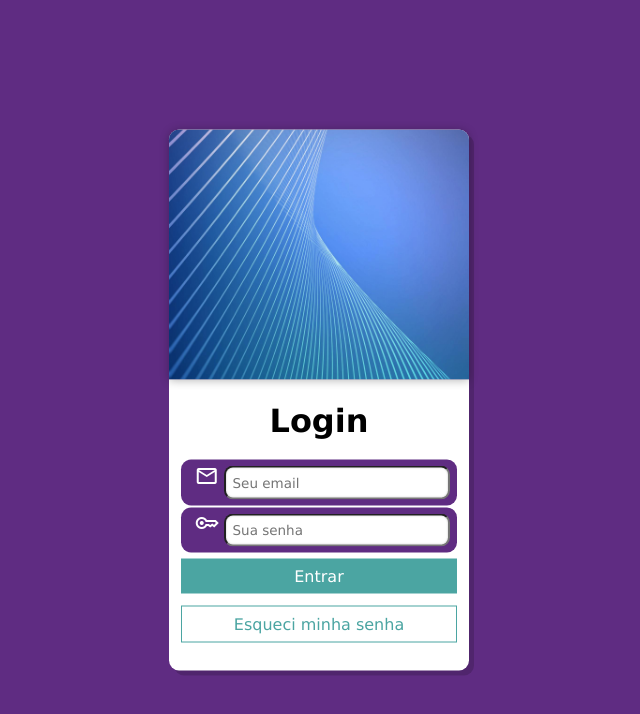
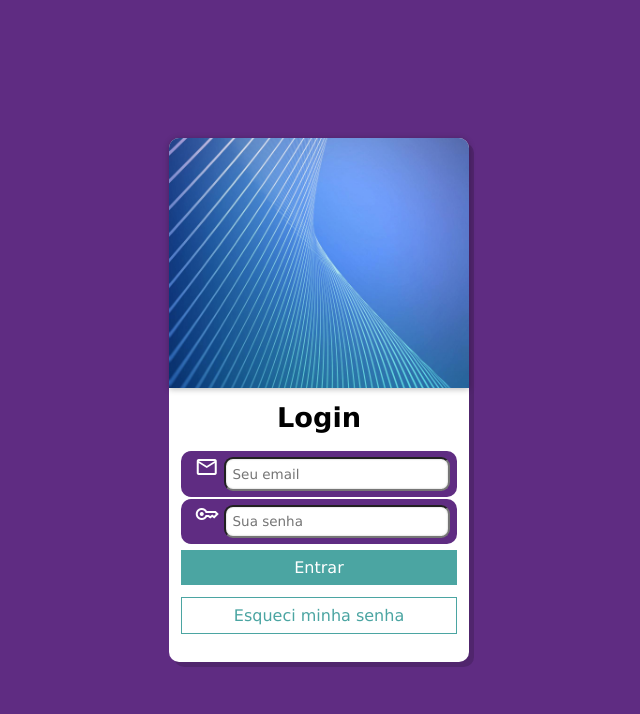
Before and after one commit to samuelsilva07/projeto-tela-login, a plain HTML site: page index.html in a window 1280 px wide. Shown: the whole page, without its empty margins (321-961 px from the left). Drawn offline with nearby package versions, Linux system fonts and the light colour scheme.

Commit message:
alterações estrutura HTML

```diff
--- /dev/null
+++ b/estilos/media-query.css
@@ -0,0 +1,7 @@
+@charset "UTF-8";
+
+@media screen and (min-width: 600px){
+    div#image {
+        display: inline-block;
+    }
+}
--- a/estilos/style.css
+++ b/estilos/style.css
@@ -34,7 +34,7 @@ main {
     width: 100vw;
 }
 
-form {
+section {
     position: absolute;
     top: 50%;
     left: 50%;
@@ -52,21 +52,23 @@ div.image {
     background-size: cover;
     overflow: hidden;
     border-radius: 10px 10px 0px 0px;
-    box-shadow: 0px 1px 10px rgba(0, 0, 0, 0.288);
+    box-shadow: 0px 1px 6px rgba(0, 0, 0, 0.288);
+    margin-bottom: 14px;
 }
 
-fieldset {
-    border: none;
-    padding: 12px;
-}
 
 h1 {
-    margin: 10px 10px 20px;
+    margin-bottom: 6px;
+    font-size: 1.7em;
 }
 
 p {
     text-align: justify;
     margin-bottom: 1em;
+}
+
+form {
+    padding: 12px;
 }
 
 .background-input, #submit, button {
@@ -76,7 +78,7 @@ p {
 .background-input {
     background-color: var(--color2);
     border-radius: 10px;
-    margin: 2px auto;
+    margin: 0px auto 2px;
 }
 
 label {
--- a/index.html
+++ b/index.html
@@ -5,15 +5,16 @@
     <meta name="viewport" content="width=device-width, initial-scale=1.0">
     <title>Login</title>
     <link rel="stylesheet" href="estilos/style.css">
+    <link rel="stylesheet" href="estilos/media-query.css">
     <link href="https://fonts.googleapis.com/css2?family=Material+Symbols+Outlined" rel="stylesheet"/>
 </head>
 <body>
     <main>
-        <form action="casastro.php" method="post">
+        <section>
             <div class="image"></div>
-            <fieldset>
-                <h1>Login</h1>
-                <!-- <p>Seja bem-vindo(a). Faça login para acessar sua conta e realizar as configurações no seu ambiente.</p> -->
+            <h1>Login</h1>
+            <!-- <p>Seja bem-vindo(a). Faça login para acessar sua conta e realizar as configurações no seu ambiente.</p> -->
+            <form action="casastro.php" method="post">
                 <div class="background-input">
                     <label for="iemail" class="material-symbols-outlined" class="icon">email</label>
                     <input type=" email" name="email" id="iemail" placeholder="Seu email" required>
@@ -25,8 +26,8 @@
                 </div>
                 <input type="submit" id="submit" value="Entrar">
                 <button>Esqueci minha senha</button>
-            </fieldset>
-        </form>
+            </form>
+        </section>
     </main>
 </body>
 </html>
```
